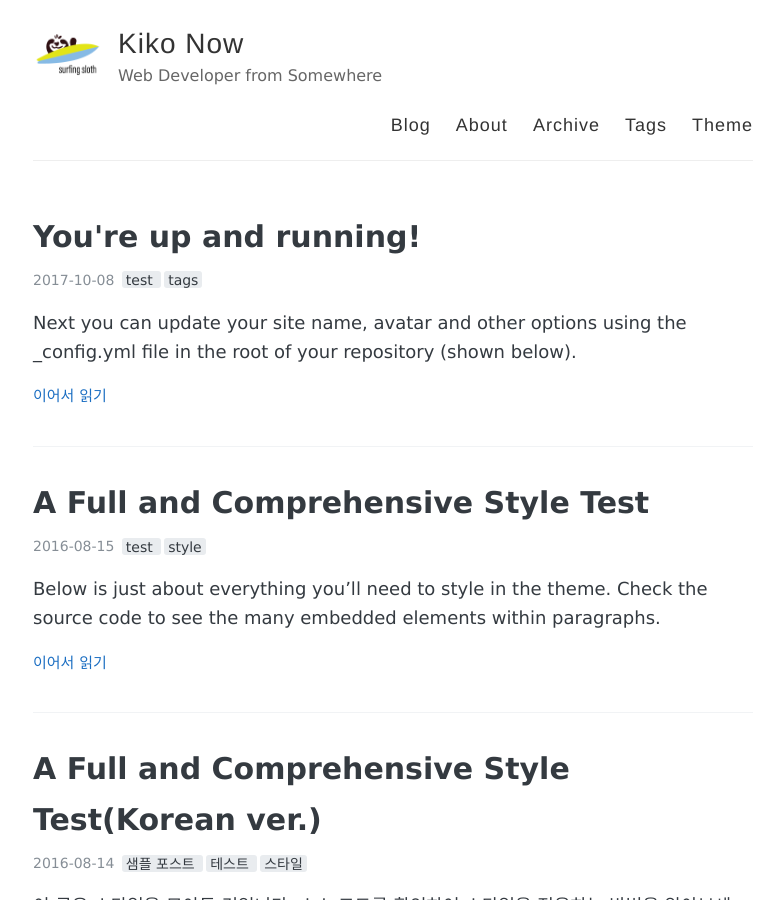
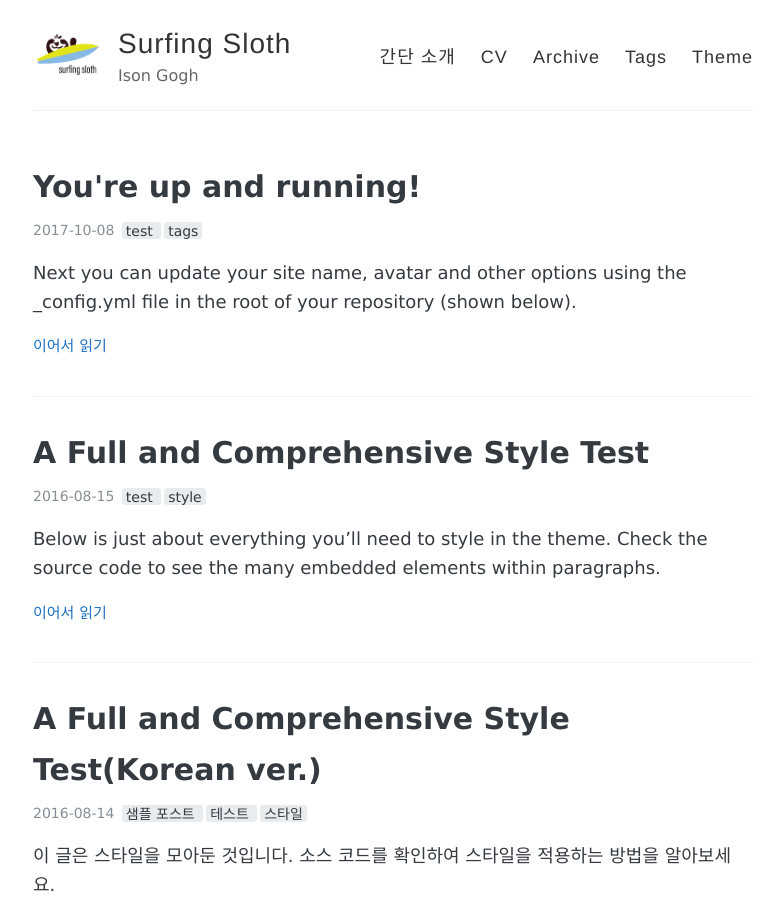
Before and after one commit to surfingsloth/surfingsloth.github.io, a Jekyll site: the page built from index.html, in a window 1280 px wide and 900 px high. Shown: the whole window, without its empty margins (247-1031 px from the left). Built offline with Jekyll 4.4.1, drawn with Linux system fonts in a browser that asks for light colours; the list of posts is cut into pages by our own code.

Commit message:
Update _config.yml

```diff
--- a/_config.yml
+++ b/_config.yml
@@ -3,10 +3,10 @@
 #
 
 # Name of your site (displayed in the header)
-name: Kiko Now
+name: Surfing Sloth
 
 # Short bio or description (displayed in the header)
-description: Web Developer from Somewhere
+description: Ison Gogh
 
 #
 # Flags below are optional
@@ -20,9 +20,9 @@
 # and URL Link(e.g. 'Theme' tab below) tabs. If you don't need one, just delete
 # it from the list(Delete '- name: ' and 'url: ', too!)
 navigation:
-  - name: Blog
+  - name: 간단 소개
     url: /
-  - name: About
+  - name: CV
     url: /about
   - name: Archive
     url: /archive
```
